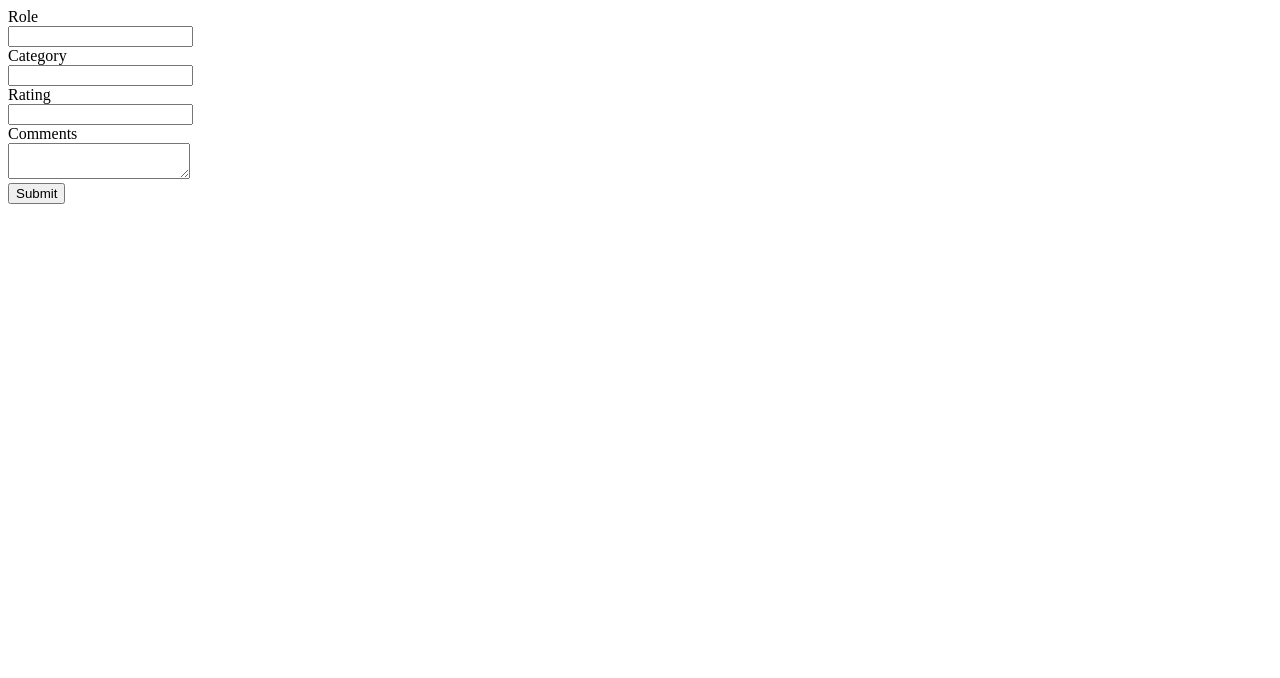
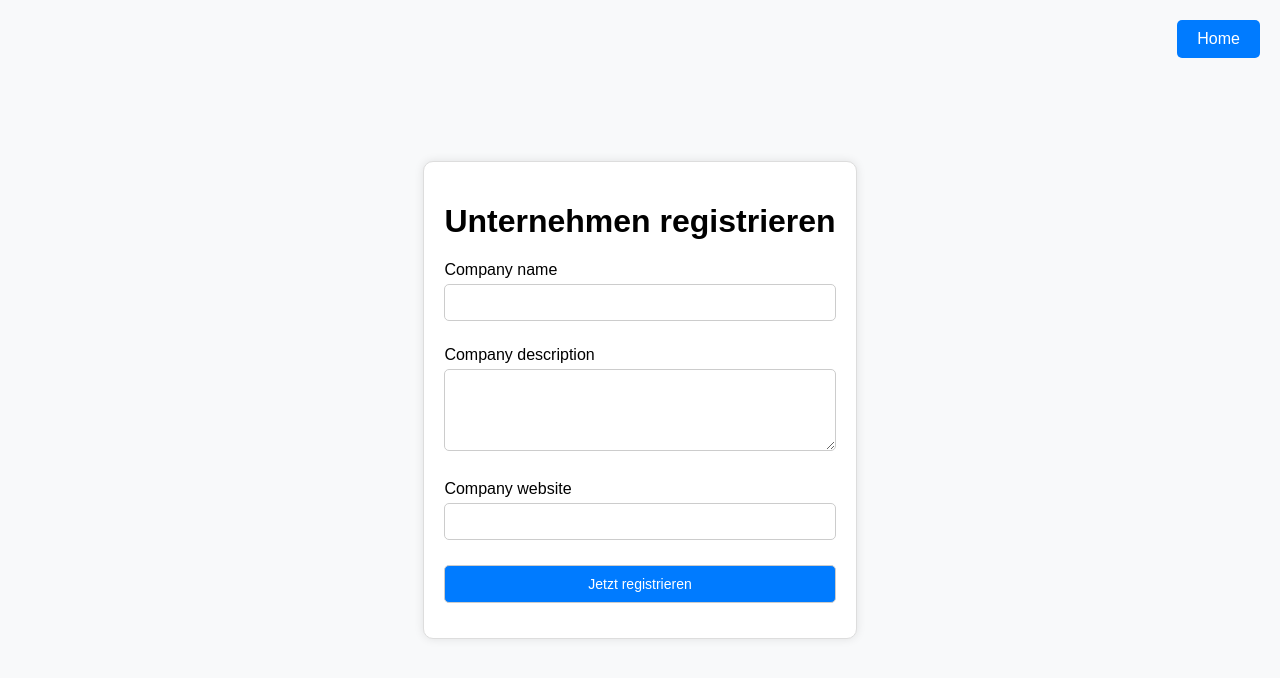
Before and after one commit to David2000P/GamingInsight.github.io, a Python web app: template app/templates/review_form.html in a window 1280 px wide. Shown: the top 678 px of the page. Run offline with Jinja, Linux system fonts and the light colour scheme; the template is opened without the code that fills it, so the values that code supplies are empty, except form fields; one stand-in notice (Sample message) is shown; form fields are guessed from the names that the template uses.

Commit message:
Update review_form.html

```diff
--- a/app/templates/review_form.html
+++ b/app/templates/review_form.html
@@ -3,54 +3,105 @@
 <head>
     <meta charset="UTF-8">
     <meta name="viewport" content="width=device-width, initial-scale=1.0">
-    <title>Bewertung abgeben</title>
+    <title>Unternehmen registrieren</title>
+    <link rel="stylesheet" href="{{ url_for('static', filename='css/style.css') }}">
+    <style>
+        .container {
+            max-width: 400px;
+            margin: 50px auto;
+            padding: 20px;
+            border: 1px solid #ddd;
+            border-radius: 10px;
+            box-shadow: 0 0 10px rgba(0, 0, 0, 0.1);
+            background-color: #fff;
+        }
+        h1 {
+            text-align: center;
+        }
+        .form-group {
+            margin-bottom: 15px;
+        }
+        .form-group label {
+            display: block;
+            margin-bottom: 5px;
+        }
+        .form-group input,
+        .form-group textarea {
+            width: 100%;
+            padding: 10px;
+            box-sizing: border-box;
+            border: 1px solid #ccc;
+            border-radius: 5px;
+        }
+        .btn {
+            width: 100%;
+            padding: 10px;
+            background-color: #007bff;
+            color: white;
+            border: none;
+            border-radius: 5px;
+            cursor: pointer;
+        }
+        .errors {
+            color: red;
+            list-style-type: none;
+            padding: 0;
+        }
+        .home-link {
+            position: absolute;
+            top: 20px;
+            right: 20px;
+            text-decoration: none;
+            padding: 10px 20px;
+            background-color: #007bff;
+            color: white;
+            border-radius: 5px;
+        }
+    </style>
 </head>
 <body>
-    {% with messages = get_flashed_messages(with_categories=true) %}
-        {% if messages %}
-            {% for category, message in messages %}
-                <div class="flash-message {{ category }}">{{ message }}</div>
-            {% endfor %}
-        {% endif %}
-    {% endwith %}
-
-    <form method="post">
-        {{ form.hidden_tag() }}
-        {{ form.role.label }}<br>
-        {{ form.role() }}<br>
-        {{ form.category.label }}<br>
-        {{ form.category() }}<br>
-        {{ form.rating.label }}<br>
-        {{ form.rating() }}<br>
-        {{ form.comments.label }}<br>
-        {{ form.comments() }}<br>
-        {{ form.submit() }}
-    </form>
-
-    <script>
-        // Automatisch Flash-Nachrichten nach 5 Sekunden entfernen
-        document.addEventListener('DOMContentLoaded', function() {
-            setTimeout(function() {
-                let messages = document.querySelectorAll('.flash-message');
-                messages.forEach(function(message) {
-                    message.style.display = 'none';
-                });
-            }, 5000); // Zeit in Millisekunden (5000ms = 5s)
-        });
-    </script>
+    <a href="{{ url_for('main.index') }}" class="home-link">Home</a>
+    <div class="container">
+        <h1>Unternehmen registrieren</h1>
+        <form method="post">
+            {{ form.hidden_tag() }}
+            <div class="form-group">
+                {{ form.company_name.label(text="Name des Unternehmens") }}
+                {{ form.company_name(class="form-control", size=32) }}
+                {% if form.company_name.errors %}
+                    <ul class="errors">
+                        {% for error in form.company_name.errors %}
+                            <li>{{ error }}</li>
+                        {% endfor %}
+                    </ul>
+                {% endif %}
+            </div>
+            <div class="form-group">
+                {{ form.company_description.label(text="Beschreibung") }}
+                {{ form.company_description(class="form-control", rows=4, cols=32) }}
+                {% if form.company_description.errors %}
+                    <ul class="errors">
+                        {% for error in form.company_description.errors %}
+                            <li>{{ error }}</li>
+                        {% endfor %}
+                    </ul>
+                {% endif %}
+            </div>
+            <div class="form-group">
+                {{ form.company_website.label(text="Webseite") }}
+                {{ form.company_website(class="form-control", size=32) }}
+                {% if form.company_website.errors %}
+                    <ul class="errors">
+                        {% for error in form.company_website.errors %}
+                            <li>{{ error }}</li>
+                        {% endfor %}
+                    </ul>
+                {% endif %}
+            </div>
+            <div class="form-group">
+                {{ form.submit(class="btn btn-primary", value="Jetzt registrieren") }}
+            </div>
+        </form>
+    </div>
 </body>
 </html>
-
-    <script>
-        // Automatisch Flash-Nachrichten nach 5 Sekunden entfernen
-        document.addEventListener('DOMContentLoaded', function() {
-            setTimeout(function() {
-                let messages = document.querySelectorAll('.flash-message');
-                messages.forEach(function(message) {
-                    message.style.display = 'none';
-                });
-            }, 5000); // Zeit in Millisekunden (5000ms = 5s)
-        });
-    </script>
-</body>
-</html>
```
